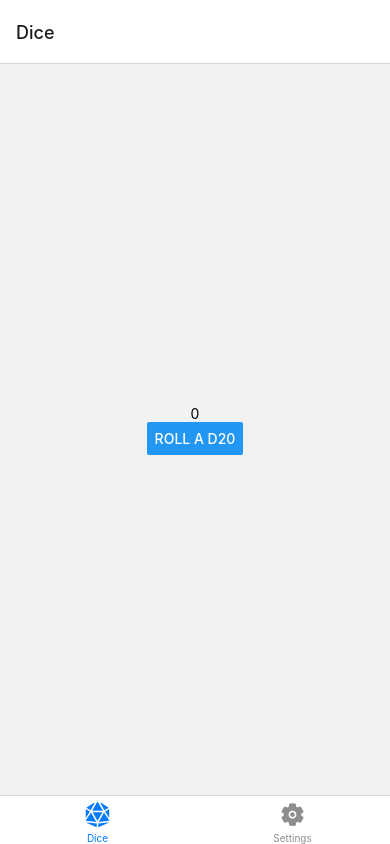
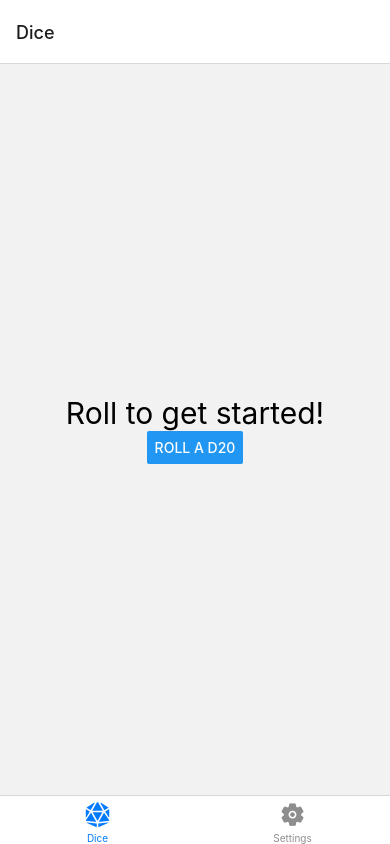
Before and after one commit to devinrbopp/dice_roller, a React Native app: screen /Dice in a window 390 px wide. Built offline with nearby package versions, Linux system fonts and the light colour scheme.

Commit message:
adjusted font size

```diff
--- a/components/Dice.tsx
+++ b/components/Dice.tsx
@@ -3,7 +3,7 @@ import { useState, useEffect } from 'react'
 
 export default function Dice () {
 
-    const [result, setResult] = useState(0)
+    const [result, setResult] = useState('Roll to get started!')
 
     // calculate a value
     const rollDice = (sides: number) => {
@@ -12,7 +12,7 @@ export default function Dice () {
 
     return(
         <View style={{ flex: 1, justifyContent: 'center', alignItems: 'center' }}>
-            <Text>{result}</Text>
+            <Text style={{fontSize: 30}}>{result}</Text>
             <Button title='Roll a d20' onPress={() => {setResult(rollDice(20))}} />
         </View>
     )
```
